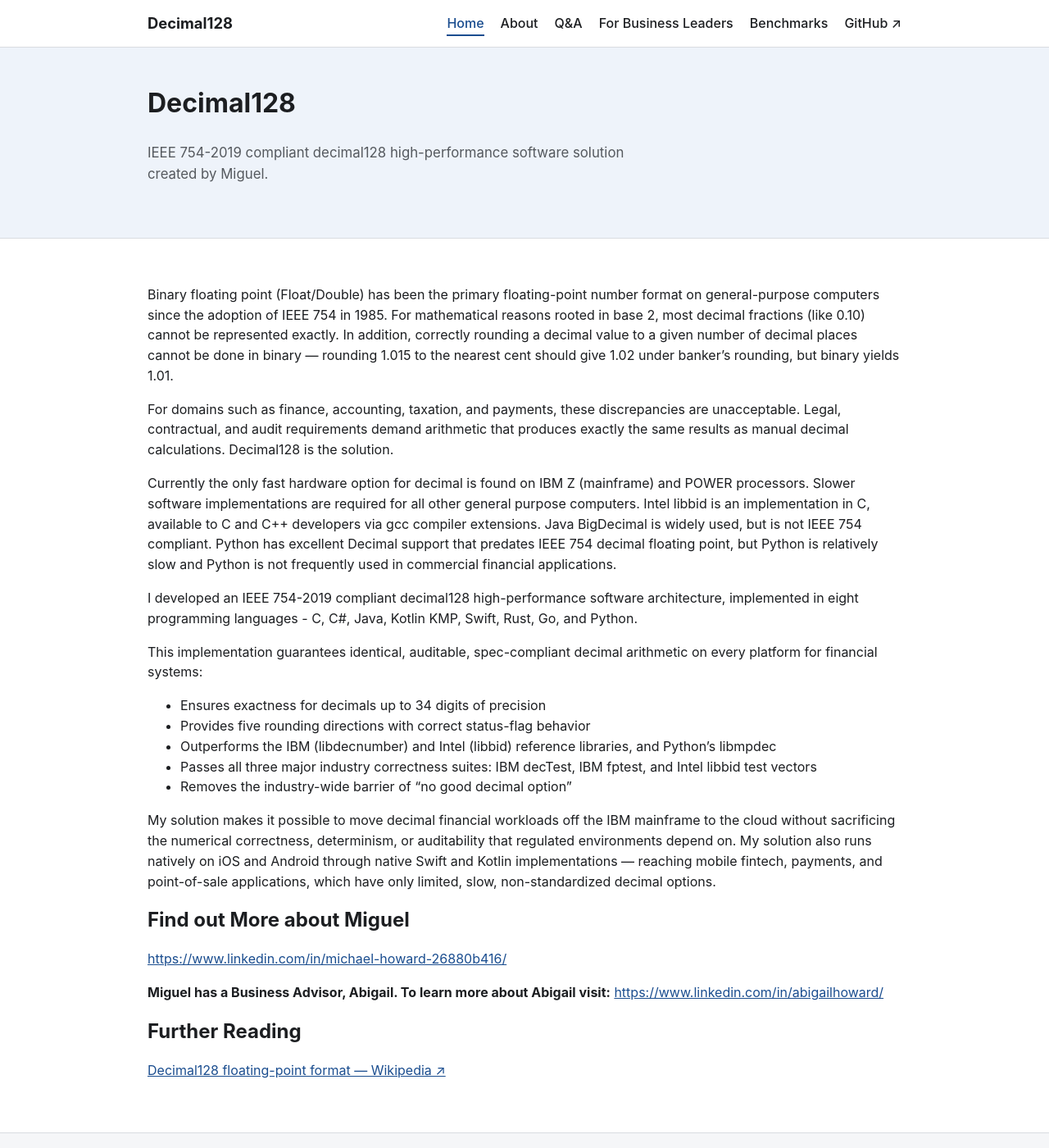
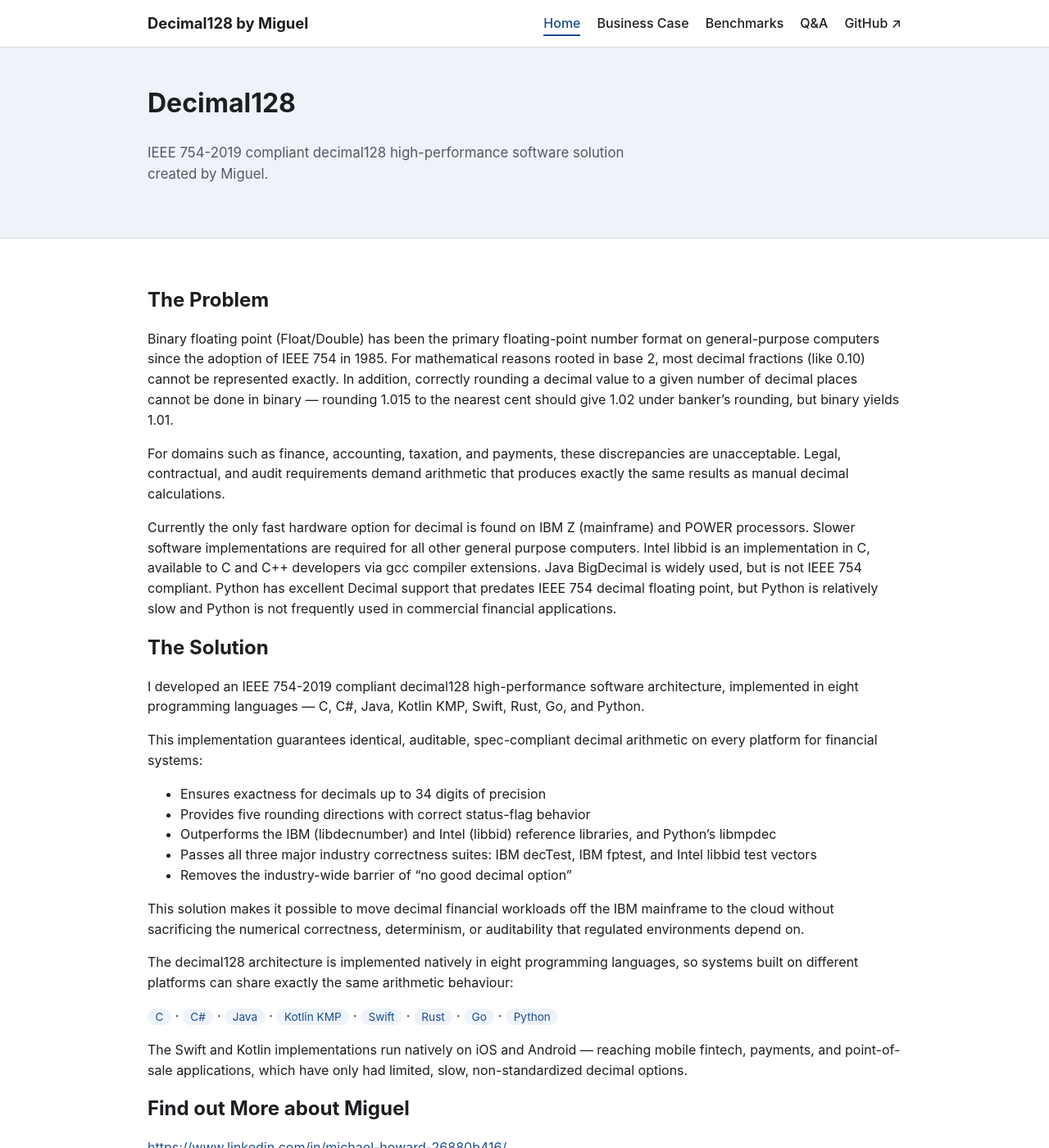
Before and after one commit to migueldecimal128/decimal128-www, a Jekyll site: the page built from index.md, in a window 1280 px wide and 1400 px high. Shown: the whole window at 82% size. Built offline with Jekyll 4.4.1, drawn with Linux system fonts in a browser that asks for light colours.

Commit message:
Rename For Business Leaders to Business Case, reorder nav, add "by Miguel" to site title, fold About page content into Home, remove About page
- for-business-leaders.md -> business-case.md, nav label + URL updated
- Nav order: Home, Business Case, Benchmarks, Q&A, GitHub
- Header brand text: "Decimal128" -> "Decimal128 by Miguel"
- Home page now leads with The Problem / The Solution sections (the About
  page's structure/content), About page and its nav entry removed

```diff
--- a/_layouts/default.html
+++ b/_layouts/default.html
@@ -12,14 +12,13 @@
 
   <header class="site-header">
     <div class="container">
-      <a class="site-title" href="index.html">Decimal128</a>
+      <a class="site-title" href="index.html">Decimal128 by Miguel</a>
       <nav class="main-nav" aria-label="Primary">
         <ul>
           <li><a href="index.html"{% if page.url == "/index.html" %} aria-current="page"{% endif %}>Home</a></li>
-          <li><a href="about.html"{% if page.url == "/about.html" %} aria-current="page"{% endif %}>About</a></li>
+          <li><a href="business-case.html"{% if page.url == "/business-case.html" %} aria-current="page"{% endif %}>Business Case</a></li>
+          <li><a href="benchmarks.html"{% if page.url == "/benchmarks.html" %} aria-current="page"{% endif %}>Benchmarks</a></li>
           <li><a href="qa.html"{% if page.url == "/qa.html" %} aria-current="page"{% endif %}>Q&amp;A</a></li>
-          <li><a href="for-business-leaders.html"{% if page.url == "/for-business-leaders.html" %} aria-current="page"{% endif %}>For Business Leaders</a></li>
-          <li><a href="benchmarks.html"{% if page.url == "/benchmarks.html" %} aria-current="page"{% endif %}>Benchmarks</a></li>
           <li><a href="https://github.com/abigail-128" target="_blank" rel="noopener">GitHub ↗</a></li>
         </ul>
       </nav>
--- a/index.md
+++ b/index.md
@@ -6,30 +6,36 @@ description: "Decimal128 builds open-source tools and shares them publicly on Gi
 heading: "Decimal128"
 ---
 
-Binary floating point (Float/Double) has been the primary floating-point
-number format on general-purpose computers since the adoption of IEEE 754
-in 1985. For mathematical reasons rooted in base 2, most decimal fractions
-(like 0.10) cannot be represented exactly. In addition, correctly rounding
-a decimal value to a given number of decimal places cannot be done in
-binary — rounding 1.015 to the nearest cent should give 1.02 under
-banker's rounding, but binary yields 1.01.
+## The Problem
 
-For domains such as finance, accounting, taxation, and payments, these
-discrepancies are unacceptable. Legal, contractual, and audit requirements
-demand arithmetic that produces exactly the same results as manual
-decimal calculations. Decimal128 is the solution.
+Binary floating point (Float/Double) has been the primary
+floating-point number format on general-purpose computers since the
+adoption of IEEE 754 in 1985. For mathematical reasons rooted in
+base 2, most decimal fractions (like 0.10) cannot be represented
+exactly. In addition, correctly rounding a decimal value to a given
+number of decimal places cannot be done in binary — rounding 1.015
+to the nearest cent should give 1.02 under banker's rounding, but
+binary yields 1.01.
 
-Currently the only fast hardware option for decimal is found on IBM Z
-(mainframe) and POWER processors. Slower software implementations are
-required for all other general purpose computers. Intel libbid is an
-implementation in C, available to C and C++ developers via gcc compiler
-extensions. Java BigDecimal is widely used, but is not IEEE 754 compliant.
-Python has excellent Decimal support that predates IEEE 754 decimal
-floating point, but Python is relatively slow and Python is not
-frequently used in commercial financial applications.
+For domains such as finance, accounting, taxation, and payments,
+these discrepancies are unacceptable. Legal, contractual, and audit
+requirements demand arithmetic that produces exactly the same
+results as manual decimal calculations.
+
+Currently the only fast hardware option for decimal is found on IBM
+Z (mainframe) and POWER processors. Slower software implementations
+are required for all other general purpose computers. Intel libbid
+is an implementation in C, available to C and C++ developers via
+gcc compiler extensions. Java BigDecimal is widely used, but is not
+IEEE 754 compliant. Python has excellent Decimal support that
+predates IEEE 754 decimal floating point, but Python is relatively
+slow and Python is not frequently used in commercial financial
+applications.
+
+## The Solution
 
 I developed an IEEE 754-2019 compliant decimal128 high-performance
-software architecture, implemented in eight programming languages -
+software architecture, implemented in eight programming languages —
 C, C#, Java, Kotlin KMP, Swift, Rust, Go, and Python.
 
 This implementation guarantees identical, auditable, spec-compliant
@@ -41,13 +47,21 @@ decimal arithmetic on every platform for financial systems:
 - Passes all three major industry correctness suites: IBM decTest, IBM fptest, and Intel libbid test vectors
 - Removes the industry-wide barrier of "no good decimal option"
 
-My solution makes it possible to move decimal financial workloads off
-the IBM mainframe to the cloud without sacrificing the numerical
-correctness, determinism, or auditability that regulated environments
-depend on. My solution also runs natively on iOS and Android through
-native Swift and Kotlin implementations — reaching mobile fintech,
-payments, and point-of-sale applications, which have only limited,
-slow, non-standardized decimal options.
+This solution makes it possible to move decimal financial workloads
+off the IBM mainframe to the cloud without sacrificing the numerical
+correctness, determinism, or auditability that regulated
+environments depend on.
+
+The decimal128 architecture is implemented natively in eight
+programming languages, so systems built on different platforms can
+share exactly the same arithmetic behaviour:
+
+`C` · `C#` · `Java` · `Kotlin KMP` · `Swift` · `Rust` · `Go` · `Python`
+
+The Swift and Kotlin implementations run natively on iOS and
+Android — reaching mobile fintech, payments, and point-of-sale
+applications, which have only had limited, slow, non-standardized
+decimal options.
 
 ## Find out More about Miguel
 
```
Also changed, not shown: about.md (deleted, +0 -64 lines), business-case.md (renamed from for-business-leaders.md, +3 -3 lines), README.md.
